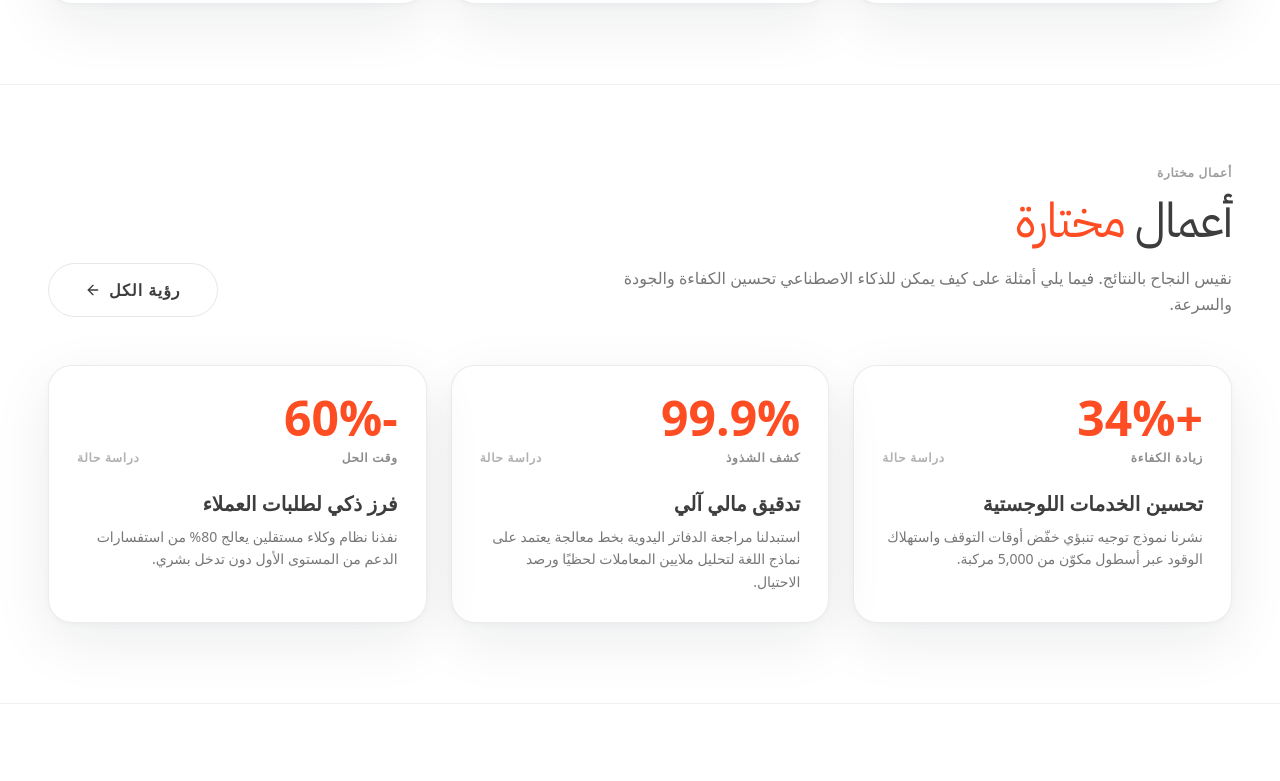
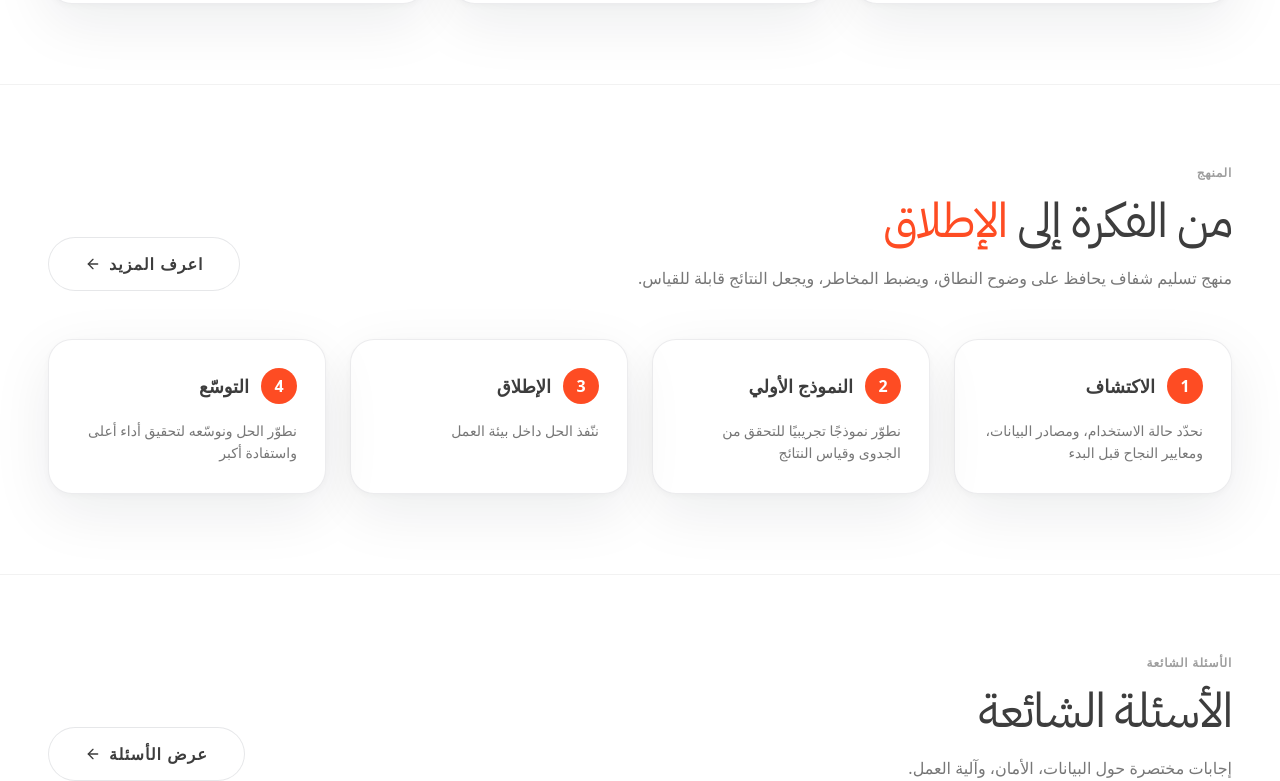
Before and after one commit to nusRying/orfeo-ai, a Next.js app: page /ar in a window 1280 px wide. Shown: the part 1356-2137 px from the top of the page. Built offline with nearby package versions, Linux system fonts and the light colour scheme; no server answers; a web font is replaced by a local one.

Commit message:
style: remove Selected Work section from LandingSections component

```diff
--- a/src/components/LandingSections.tsx
+++ b/src/components/LandingSections.tsx
@@ -87,64 +87,6 @@ export default function LandingSections() {
                 </div>
                 <div className="mt-5 text-lg font-bold text-foreground">{capability.title}</div>
                 <div className="mt-2 text-sm text-foreground/70 leading-relaxed">{capability.description}</div>
-              </motion.div>
-            ))}
-          </div>
-        </div>
-      </section>
-
-      {/* Selected work */}
-      <section className="relative z-10 py-20 border-t border-black/5">
-        <div className="mx-auto max-w-7xl px-6 md:px-12">
-          <motion.div
-            initial={{ opacity: 0, y: 18 }}
-            whileInView={{ opacity: 1, y: 0 }}
-            viewport={{ once: true, margin: "-120px" }}
-            transition={{ duration: 0.6 }}
-            className="flex flex-col md:flex-row md:items-end md:justify-between gap-6"
-          >
-            <div className="max-w-2xl">
-              <div className="text-xs font-bold tracking-[0.32em] uppercase text-foreground/50">
-                {dictionary.home.workSubtitle}
-              </div>
-              <h2 className="mt-4 text-4xl md:text-5xl font-serif text-foreground tracking-tight">
-                {dictionary.work.title1}
-                <span className="text-primary">{dictionary.work.titleHighlight}</span>
-              </h2>
-              <p className="mt-5 text-sm md:text-base text-foreground/70 leading-relaxed">
-                {dictionary.work.description}
-              </p>
-            </div>
-            <Link href={`/${locale}/work`} className="btn btn-secondary">
-              {dictionary.home.viewAll} <ArrowIcon size={16} />
-            </Link>
-          </motion.div>
-
-          <div className="mt-12 grid lg:grid-cols-3 gap-6">
-            {[
-              dictionary.work.projects.logistics,
-              dictionary.work.projects.auditing,
-              dictionary.work.projects.triage,
-            ].map((item, i) => (
-              <motion.div
-                key={item.title}
-                initial={{ opacity: 0, y: 14 }}
-                whileInView={{ opacity: 1, y: 0 }}
-                viewport={{ once: true, margin: "-80px" }}
-                transition={{ duration: 0.5, delay: i * 0.05 }}
-                className="surface rounded-3xl p-7"
-              >
-                <div className="flex items-end justify-between gap-6">
-                  <div>
-                    <div className="text-5xl font-bold text-primary leading-none">{item.metric}</div>
-                    <div className="mt-2 text-xs font-bold tracking-[0.22em] uppercase text-foreground/60">{item.label}</div>
-                  </div>
-                  <div className="text-xs font-bold tracking-[0.22em] uppercase text-foreground/40">
-                    {dictionary.work.caseStudy}
-                  </div>
-                </div>
-                <div className="mt-6 text-xl font-bold text-foreground">{item.title}</div>
-                <div className="mt-2 text-sm text-foreground/70 leading-relaxed">{item.desc}</div>
               </motion.div>
             ))}
           </div>
```
